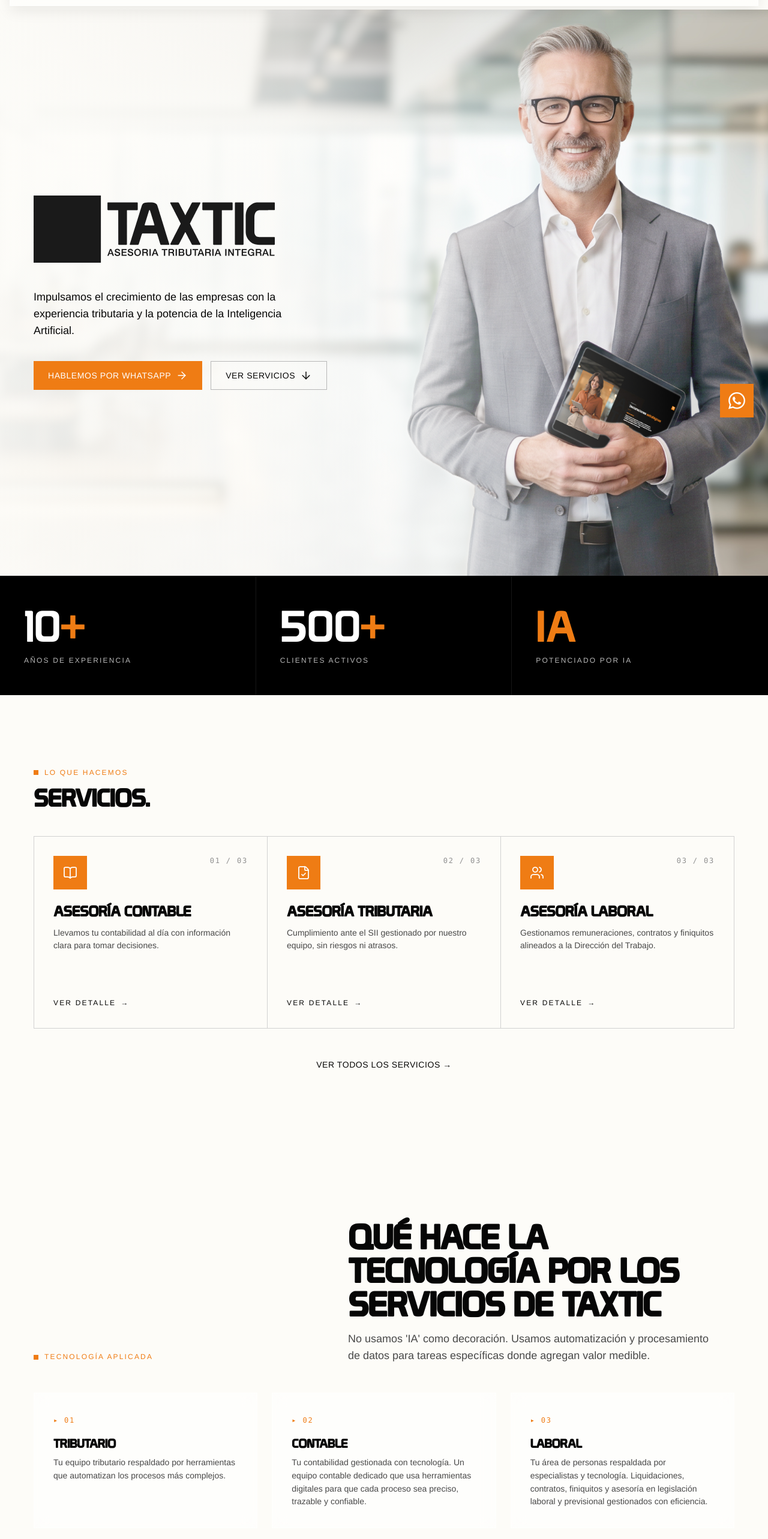
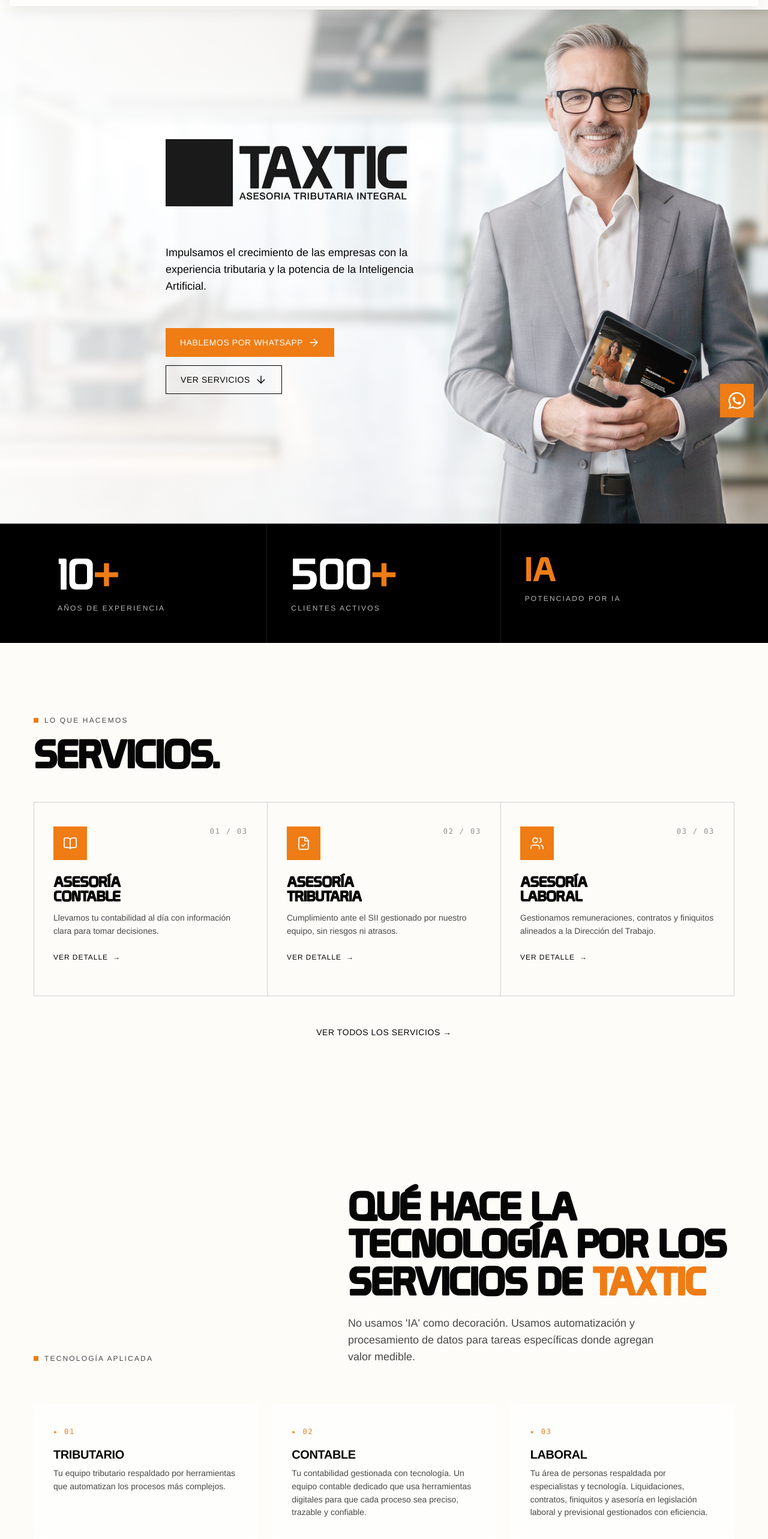
Before and after one commit to TAXTIC/landing-taxtic, a Next.js app: page /en in a window 1280 px wide. Shown: the part 80-2646 px from the top of the page at 60% size. Built offline with nearby package versions, Linux system fonts and the light colour scheme.

Commit message:
🎨 style(home): ajustes finos de fidelidad — eyebrow gris, títulos display, logo nosotros, proceso en columnas

```diff
--- a/src/app/[locale]/page.tsx
+++ b/src/app/[locale]/page.tsx
@@ -64,7 +64,7 @@ export default async function Home({ params }: Props) {
           display
           eyebrowAccent
         />
-        <div className="mt-10">
+        <div className="mt-12">
           <ServicesShowcase
             services={homeServices}
             seeDetailLabel={home.servicesTeaser.seeDetailLabel}
--- a/src/app/globals.css
+++ b/src/app/globals.css
@@ -168,10 +168,10 @@
      a la derecha, para mantener legible el texto que va sobre la foto. */
   --hero-photo-overlay: linear-gradient(
     to right,
-    oklch(0.991 0.005 95.1 / 0.94) 0%,
-    oklch(0.991 0.005 95.1 / 0.8) 38%,
-    oklch(0.991 0.005 95.1 / 0.3) 66%,
-    transparent 88%
+    oklch(1 0 0 / 0.88) 0%,
+    oklch(1 0 0 / 0.7) 35%,
+    oklch(1 0 0 / 0.25) 65%,
+    transparent 85%
   );
 
   /* Glass — consumido por el navbar flotante, cards y fields. */
--- a/src/components/brand/BrandLogo.tsx
+++ b/src/components/brand/BrandLogo.tsx
@@ -105,7 +105,7 @@ export function BrandLogo({
         alt={alt}
         width={Math.round(height * variantWidthRatio[variant])}
         height={height}
-        preload={preload}
+        priority={preload}
       />
     </span>
   );
--- a/src/components/common/SectionHeader.tsx
+++ b/src/components/common/SectionHeader.tsx
@@ -16,8 +16,11 @@ interface SectionHeaderProps {
    * lo activa donde quiere el acento.
    */
   eyebrowAccent?: boolean;
-  /** Renderiza el título en la fuente display (Prototype) en mayúsculas. */
+  /** Renderiza el título en la fuente display (Prototype), en mayúsculas y al
+   * tamaño grande de los encabezados de sección. */
   display?: boolean;
+  /** Palabra del título que se pinta en naranjo (la primera coincidencia). */
+  accentWord?: string;
   /**
    * `"stacked"` (default) apila eyebrow → título → subtítulo en una columna.
    * `"split"` reparte en dos columnas: eyebrow a la izquierda, título +
@@ -33,6 +36,10 @@ const titleSizeByLevel: Record<Heading, string> = {
   h3: "text-2xl",
 };
 
+// Encabezado display de sección: ~36 → 48 → 64px, casi sin interlineado.
+const displayTitleSize =
+  "text-4xl sm:text-5xl lg:text-display-l leading-[0.98]";
+
 const titleColorByTone: Record<Tone, string> = {
   light: "text-(--foreground)",
   dark: "text-(--brand-white)",
@@ -43,8 +50,27 @@ const subtitleColorByTone: Record<Tone, string> = {
   dark: "text-(--gray-300)",
 };
 
+const eyebrowColorByTone: Record<Tone, string> = {
+  light: "text-(--foreground-muted)",
+  dark: "text-(--gray-300)",
+};
+
+function renderTitle(title: string, accentWord?: string) {
+  if (!accentWord) return title;
+  const idx = title.indexOf(accentWord);
+  if (idx === -1) return title;
+  return (
+    <>
+      {title.slice(0, idx)}
+      <span className="text-(--brand-orange)">{accentWord}</span>
+      {title.slice(idx + accentWord.length)}
+    </>
+  );
+}
+
 /**
- * Header de sección con eyebrow naranjo + título + subtítulo opcional.
+ * Header de sección con eyebrow (cuadrito naranjo + texto gris) + título +
+ * subtítulo opcional.
  *
  * El consumer pasa `tone="dark"` explícitamente cuando este header vive
  * dentro de una sección de superficie oscura, para mantener el componente
@@ -59,6 +85,7 @@ export function SectionHeader({
   tone = "light",
   eyebrowAccent = false,
   display = false,
+  accentWord,
   layout = "stacked",
   className,
 }: SectionHeaderProps) {
@@ -66,7 +93,12 @@ export function SectionHeader({
   const isSplit = layout === "split";
 
   const eyebrowEl = eyebrow ? (
-    <span className="label-upper text-(--brand-orange) inline-flex items-center gap-2.5">
+    <span
+      className={cn(
+        "label-upper inline-flex items-center gap-2.5",
+        eyebrowColorByTone[tone],
+      )}
+    >
       {eyebrowAccent ? (
         <span
           className="inline-block size-2 bg-(--brand-orange)"
@@ -81,13 +113,12 @@ export function SectionHeader({
     <Tag
       className={cn(
         display
-          ? "font-display uppercase tracking-tight leading-tight"
-          : "font-bold tracking-tight leading-tight",
-        isSplit ? "text-4xl lg:text-5xl" : titleSizeByLevel[Tag],
+          ? cn("font-display uppercase tracking-tight", displayTitleSize)
+          : cn("font-bold tracking-tight leading-tight", titleSizeByLevel[Tag]),
         titleColorByTone[tone],
       )}
     >
-      {title}
+      {renderTitle(title, accentWord)}
     </Tag>
   );
 
@@ -96,7 +127,7 @@ export function SectionHeader({
       className={cn(
         "text-lg leading-normal",
         subtitleColorByTone[tone],
-        isCenter ? undefined : "max-w-[38rem]",
+        isCenter ? undefined : "max-w-[34rem]",
       )}
     >
       {subtitle}
@@ -112,7 +143,7 @@ export function SectionHeader({
         )}
       >
         <div>{eyebrowEl}</div>
-        <div className="flex flex-col gap-4">
+        <div className="flex flex-col gap-6">
           {titleEl}
           {subtitleEl}
         </div>
@@ -123,7 +154,7 @@ export function SectionHeader({
   return (
     <div
       className={cn(
-        "flex flex-col gap-3",
+        "flex flex-col gap-4",
         isCenter
           ? "items-center text-center mx-auto max-w-[42rem]"
           : "items-start text-left",
--- a/src/components/sections/Hero.tsx
+++ b/src/components/sections/Hero.tsx
@@ -53,7 +53,7 @@ export function Hero({ content, ctaPrimary, ctaSecondary }: HeroProps) {
       variant="light"
       id="hero"
       bleed
-      className="relative isolate overflow-hidden"
+      className="relative isolate flex min-h-screen items-center overflow-hidden"
     >
       <motion.div
         className="absolute inset-0 -z-10"
@@ -75,9 +75,9 @@ export function Hero({ content, ctaPrimary, ctaSecondary }: HeroProps) {
         aria-hidden="true"
       />
 
-      <div className="mx-auto max-w-(--container-max) px-(--space-section-x-mobile) lg:px-(--space-section-x-desktop)">
+      <div className="mx-auto w-full max-w-(--container-max) px-(--space-section-x-mobile) lg:px-(--space-section-x-desktop)">
         <motion.div
-          className="flex min-h-[clamp(34rem,88vh,52rem)] max-w-xl flex-col justify-center gap-9 py-16"
+          className="flex max-w-[480px] flex-col gap-14 py-24 lg:ml-[min(18vw,220px)]"
           initial="hidden"
           animate="visible"
           variants={containerVariants}
@@ -94,12 +94,13 @@ export function Hero({ content, ctaPrimary, ctaSecondary }: HeroProps) {
               surface="light"
               clearSpace="compact"
               size="xl"
+              preload
             />
           </motion.div>
 
           <motion.p
             variants={itemVariants}
-            className="max-w-[28rem] text-lg leading-normal text-(--foreground)"
+            className="max-w-[420px] text-lg font-normal leading-normal text-(--foreground)"
           >
             {content.lede}
           </motion.p>
@@ -119,7 +120,12 @@ export function Hero({ content, ctaPrimary, ctaSecondary }: HeroProps) {
                 <ArrowRight size={20} strokeWidth={1.75} aria-hidden="true" />
               </a>
             </Button>
-            <Button variant="outline-dark" size="lg" asChild>
+            <Button
+              variant="outline-dark"
+              size="lg"
+              className="border-(--brand-black) hover:border-(--brand-black) hover:bg-(--brand-black) hover:text-(--brand-white)"
+              asChild
+            >
               <a href={ctaSecondary.href}>
                 {ctaSecondary.label}
                 <ArrowDown size={20} strokeWidth={1.75} aria-hidden="true" />
--- a/src/components/sections/ProcessStep.tsx
+++ b/src/components/sections/ProcessStep.tsx
@@ -10,7 +10,7 @@ export function ProcessStep({
   description,
 }: ProcessStepProps) {
   return (
-    <div className="relative h-full border-r border-b border-(--hairline-on-dark) p-8 transition-[background-color,transform] duration-200 ease-out hover:-translate-y-1.5 hover:bg-(--gray-900)">
+    <div className="relative h-full px-8 pt-14 pb-10 transition-[background-color,transform] duration-200 ease-out hover:-translate-y-1.5 hover:bg-(--gray-900)">
       <span
         className="absolute left-0 top-0 h-2 w-14 bg-(--brand-orange)"
         aria-hidden="true"
@@ -18,7 +18,7 @@ export function ProcessStep({
       <div className="font-display text-6xl leading-none text-(--brand-orange)">
         {String(stepNumber).padStart(2, "0")}
       </div>
-      <h3 className="mt-5 text-xl font-bold leading-snug text-(--brand-white)">
+      <h3 className="mt-5 text-[22px] font-medium leading-[1.15] text-(--brand-white)">
         {title}
       </h3>
       <p className="mt-4 text-sm leading-normal text-(--gray-300)">
--- a/src/components/sections/ProcessSteps.tsx
+++ b/src/components/sections/ProcessSteps.tsx
@@ -17,8 +17,12 @@ const gridVariants: Variants = {
 };
 
 const stepVariants: Variants = {
-  hidden: { opacity: 0, y: 12 },
-  visible: { opacity: 1, y: 0, transition: { duration: 0.4, ease: "easeOut" } },
+  hidden: { opacity: 0, y: 36 },
+  visible: {
+    opacity: 1,
+    y: 0,
+    transition: { duration: 0.7, ease: [0.2, 0.8, 0.2, 1] },
+  },
 };
 
 export function ProcessSteps({ content }: ProcessStepsProps) {
@@ -35,7 +39,7 @@ export function ProcessSteps({ content }: ProcessStepsProps) {
       />
 
       <motion.div
-        className="grid grid-cols-1 sm:grid-cols-2 lg:grid-cols-4 mt-12 border-l border-t border-(--hairline-on-dark)"
+        className="grid grid-cols-1 sm:grid-cols-2 lg:grid-cols-4 mt-16 divide-y divide-(--hairline-on-dark) sm:divide-y-0 sm:divide-x"
         initial="hidden"
         whileInView="visible"
         viewport={{ once: true, amount: 0.2 }}
--- a/src/components/sections/ServicesShowcase.tsx
+++ b/src/components/sections/ServicesShowcase.tsx
@@ -31,6 +31,13 @@ function resolveIcon(name: string): LucideIcon {
   return icons[name] ?? LucideIcons.Square;
 }
 
+/** Parte el título en dos líneas: primera palabra arriba, el resto abajo. */
+function titleLines(title: string): [string, string] {
+  const space = title.indexOf(" ");
+  if (space === -1) return [title, ""];
+  return [title.slice(0, space), title.slice(space + 1)];
+}
+
 export function ServicesShowcase({
   services,
   seeDetailLabel,
@@ -47,11 +54,12 @@ export function ServicesShowcase({
     >
       {services.map((service, i) => {
         const Icon = resolveIcon(service.iconName);
+        const [titleFirst, titleRest] = titleLines(service.title);
         return (
           <motion.div key={service.slug} variants={cardVariants}>
             <Link
               href={`/servicios/${service.slug}` as never}
-              className="group flex h-full min-h-[20rem] flex-col justify-between border-r border-b border-(--border) bg-(--surface) p-8 transition-colors duration-200 ease-out hover:bg-(--surface-inverse)"
+              className="group flex h-full min-h-[20rem] flex-col justify-between border-r border-b border-(--border) bg-(--surface) px-8 pt-10 pb-14 transition-colors duration-200 ease-out hover:bg-(--surface-inverse)"
             >
               <div className="flex items-start justify-between">
                 <span className="flex size-14 items-center justify-center bg-(--brand-orange)">
@@ -68,13 +76,19 @@ export function ServicesShowcase({
               </div>
               <div className="mt-6 flex-1">
                 <h3 className="font-display text-2xl uppercase leading-none tracking-tight text-(--foreground) group-hover:text-(--brand-white)">
-                  {service.title}
+                  {titleFirst}
+                  {titleRest ? (
+                    <>
+                      <br />
+                      {titleRest}
+                    </>
+                  ) : null}
                 </h3>
                 <p className="mt-3.5 text-sm leading-normal text-(--foreground-muted) group-hover:text-(--gray-300)">
                   {service.shortDescription}
                 </p>
               </div>
-              <span className="label-upper mt-6 inline-flex items-center gap-2 text-(--foreground) group-hover:text-(--brand-orange)">
+              <span className="mt-6 inline-flex items-center gap-2 text-xs font-medium uppercase tracking-[0.08em] text-(--foreground) group-hover:text-(--brand-orange)">
                 {seeDetailLabel}
                 <span className="transition-transform duration-200 group-hover:translate-x-1">
                   →
--- a/src/components/sections/StatsStrip.tsx
+++ b/src/components/sections/StatsStrip.tsx
@@ -19,7 +19,7 @@ function CountStat({ value, label }: { value: string; label: string }) {
 
   return (
     <div ref={ref} className="px-6 py-12 sm:px-10">
-      <div className="font-display text-5xl lg:text-6xl leading-none text-(--brand-white)">
+      <div className="font-display text-6xl leading-none text-(--brand-white)">
         {animated}
         <span className="text-(--brand-orange)">{suffix}</span>
       </div>
@@ -31,7 +31,7 @@ function CountStat({ value, label }: { value: string; label: string }) {
 function AccentStat({ value, label }: { value: string; label: string }) {
   return (
     <div className="px-6 py-12 sm:px-10">
-      <div className="font-display text-5xl lg:text-6xl leading-none text-(--brand-orange)">
+      <div className="font-display text-5xl leading-none text-(--brand-orange)">
         {value}
       </div>
       <div className="label-upper text-(--gray-300) mt-3">{label}</div>
@@ -42,7 +42,7 @@ function AccentStat({ value, label }: { value: string; label: string }) {
 export function StatsStrip({ stats }: StatsStripProps) {
   return (
     <section className="bg-(--surface-inverse)">
-      <div className="mx-auto grid max-w-(--container-max) grid-cols-1 sm:grid-cols-3 divide-y divide-(--gray-800) sm:divide-x sm:divide-y-0">
+      <div className="mx-auto grid max-w-(--container-max) grid-cols-1 divide-y divide-(--hairline-on-dark) px-(--space-section-x-mobile) sm:grid-cols-3 sm:divide-x sm:divide-y-0 lg:px-(--space-section-x-desktop)">
         {stats.map((stat) =>
           stat.variant === "accent" ? (
             <AccentStat
--- a/src/components/sections/TechSection.tsx
+++ b/src/components/sections/TechSection.tsx
@@ -34,10 +34,11 @@ export function TechSection({ content }: TechSectionProps) {
         layout="split"
         display
         eyebrowAccent
+        accentWord="Taxtic"
       />
 
       <motion.div
-        className="grid grid-cols-1 md:grid-cols-3 gap-6 mt-12"
+        className="grid grid-cols-1 md:grid-cols-3 gap-6 mt-16"
         initial="hidden"
         whileInView="visible"
         viewport={{ once: true, amount: 0.2 }}
@@ -52,7 +53,7 @@ export function TechSection({ content }: TechSectionProps) {
             <span className="font-mono text-xs tracking-wide text-(--brand-orange)">
               ▸ {String(i + 1).padStart(2, "0")}
             </span>
-            <h3 className="font-display uppercase text-xl tracking-tight leading-tight mt-4 mb-2.5 text-(--foreground)">
+            <h3 className="font-semibold uppercase text-xl tracking-tight leading-tight mt-4 mb-2.5 text-(--foreground)">
               {area.title}
             </h3>
             <p className="text-sm leading-normal text-(--foreground-muted)">
```
Also changed, not shown: src/components/sections/AboutTeaser.tsx (+24 -12 lines), src/components/sections/CTASection.tsx (+5 -11 lines).
